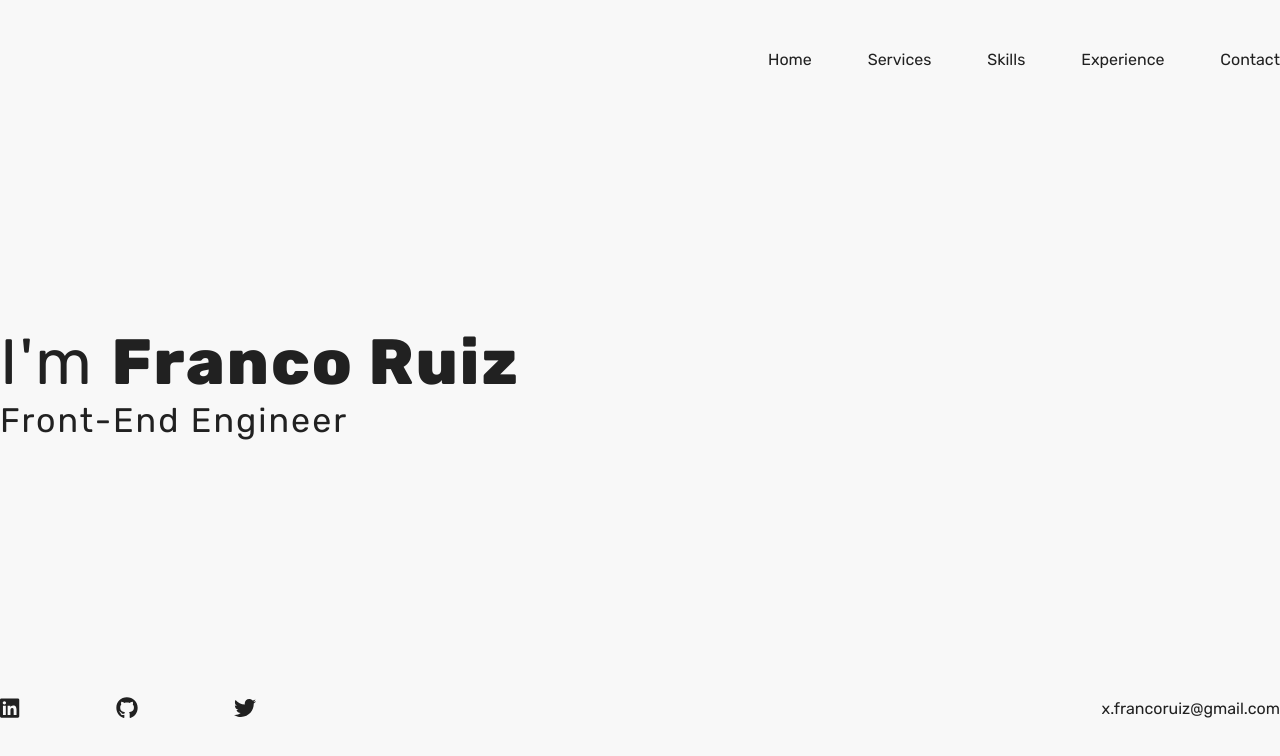
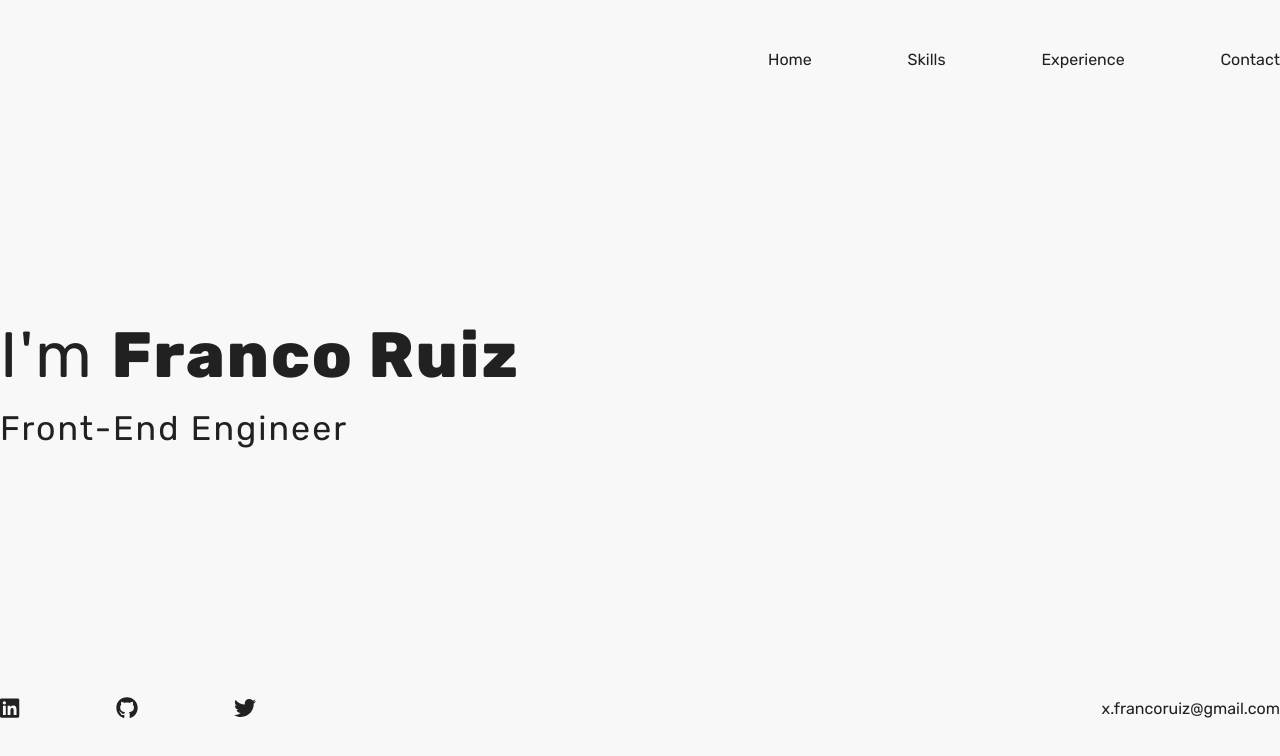
Before and after one commit to fmruiz/portfolio, a React (Create React App) app: page / in a window 1280 px wide. Shown: the top 756 px of the page. Built offline with nearby package versions, Linux system fonts and the light colour scheme.

Commit message:
add styles

```diff
--- a/src/components/Homepage/Main/styles.css
+++ b/src/components/Homepage/Main/styles.css
@@ -16,6 +16,7 @@
   font-weight: 400;
   letter-spacing: 2px;
   margin: 0;
+  padding-bottom: 15px;
 }
 
 .main__first h1 span {
--- a/src/components/Homepage/Navbar/Navbar.js
+++ b/src/components/Homepage/Navbar/Navbar.js
@@ -7,9 +7,6 @@ export const Navbar = ({ color, ...props }) => (
     <div className={"navbar__second"}>
       <a href="#" className={`${color}`}>
         Home
-      </a>
-      <a href="#" className={`${color}`}>
-        Services
       </a>
       <a href="#" className={`${color}`}>
         Skills
```
